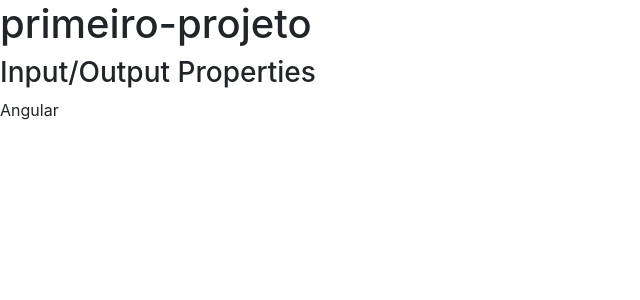
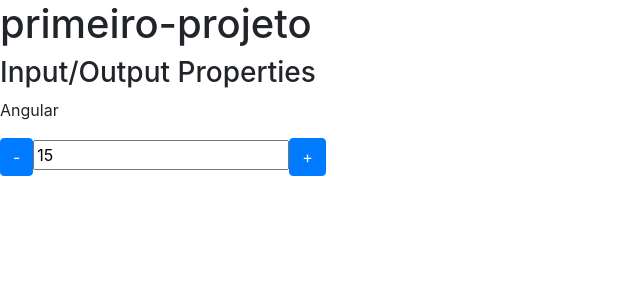
Before and after one commit to edsoncarlosdvp/cursos, an Angular app in the folder loiane-groner/angular/primeiro-projeto/: page / in a window 1280 px wide. Shown: the top 300 px of the page, without its empty margins (0-640 px from the left). Built offline with nearby package versions, Linux system fonts and the light colour scheme.

Commit message:
Aula 15 = Output properties

```diff
--- a/loiane-groner/angular/primeiro-projeto/src/app/app.module.ts
+++ b/loiane-groner/angular/primeiro-projeto/src/app/app.module.ts
@@ -10,6 +10,7 @@ import { MeuPrimeiro2Component } from './meu-primeiro2/meu-primeiro2.component';
 import { DataBindingComponent } from './data-binding/data-binding.component'
 import { MeuFormModule } from './meu-form/meu-form.module';
 import { InputPropertyComponent } from './input-property/input-property.component';
+import { OutputPropertyComponent } from './output-property/output-property.component';
 
 @NgModule({
   declarations: [
@@ -17,7 +18,8 @@ import { InputPropertyComponent } from './input-property/input-property.componen
     MeuPrimeiroComponent,
     MeuPrimeiro2Component,
     DataBindingComponent,
-    InputPropertyComponent
+    InputPropertyComponent,
+    OutputPropertyComponent
   ],
   imports: [
     BrowserModule,
--- a/loiane-groner/angular/primeiro-projeto/src/app/data-binding/data-binding.component.html
+++ b/loiane-groner/angular/primeiro-projeto/src/app/data-binding/data-binding.component.html
@@ -82,5 +82,7 @@
     <h3>Input/Output Properties</h3>
 
     <app-curso [nome]="nomeDoCurso"></app-curso>
+
+    <contador [valor]="valorInicial" (mudouValor)="onMudouValor($event)"></contador>
   </article>
 </section>
--- a/loiane-groner/angular/primeiro-projeto/src/app/data-binding/data-binding.component.ts
+++ b/loiane-groner/angular/primeiro-projeto/src/app/data-binding/data-binding.component.ts
@@ -15,6 +15,8 @@ export class DataBindingComponent implements OnInit {
   isMouseOver: boolean = false;
 
   nomeDoCurso: string = 'Angular'
+
+  valorInicial = 15
 
   getValor() {
     return 1;
@@ -40,6 +42,10 @@ export class DataBindingComponent implements OnInit {
     this.isMouseOver = !this.isMouseOver;
   }
 
+  onMudouValor(evento: any) {
+    console.log(evento.novoValor)
+  }
+
   constructor() { }
 
   ngOnInit(): void {
--- /dev/null
+++ b/loiane-groner/angular/primeiro-projeto/src/app/output-property/output-property.component.html
@@ -0,0 +1,5 @@
+<div>
+  <button class="btn btn-primary" (click)="decrementa()">-</button>
+  <input type="text" [value]="valor" readonly>
+  <button class="btn btn-primary" (click)="incrementa()">+</button>
+</div>
--- /dev/null
+++ b/loiane-groner/angular/primeiro-projeto/src/app/output-property/output-property.component.ts
@@ -0,0 +1,28 @@
+import { Component, Input, OnInit, EventEmitter, Output } from '@angular/core';
+
+@Component({
+  selector: 'contador',
+  templateUrl: './output-property.component.html',
+  styleUrls: ['./output-property.component.css']
+})
+export class OutputPropertyComponent implements OnInit {
+
+  @Input() valor: number = 0
+  @Output() mudouValor = new EventEmitter()
+
+  decrementa() {
+    this.valor--
+    this.mudouValor.emit({novoValor: this.valor})
+  }
+
+  incrementa() {
+    this.valor++
+    this.mudouValor.emit({novoValor: this.valor})
+  }
+
+  constructor() { }
+
+  ngOnInit(): void {
+  }
+
+}
```
Also changed, not shown: loiane-groner/angular/primeiro-projeto/src/app/output-property/output-property.component.css (added), 1 other file (tests, documents, lock files or other folders).
